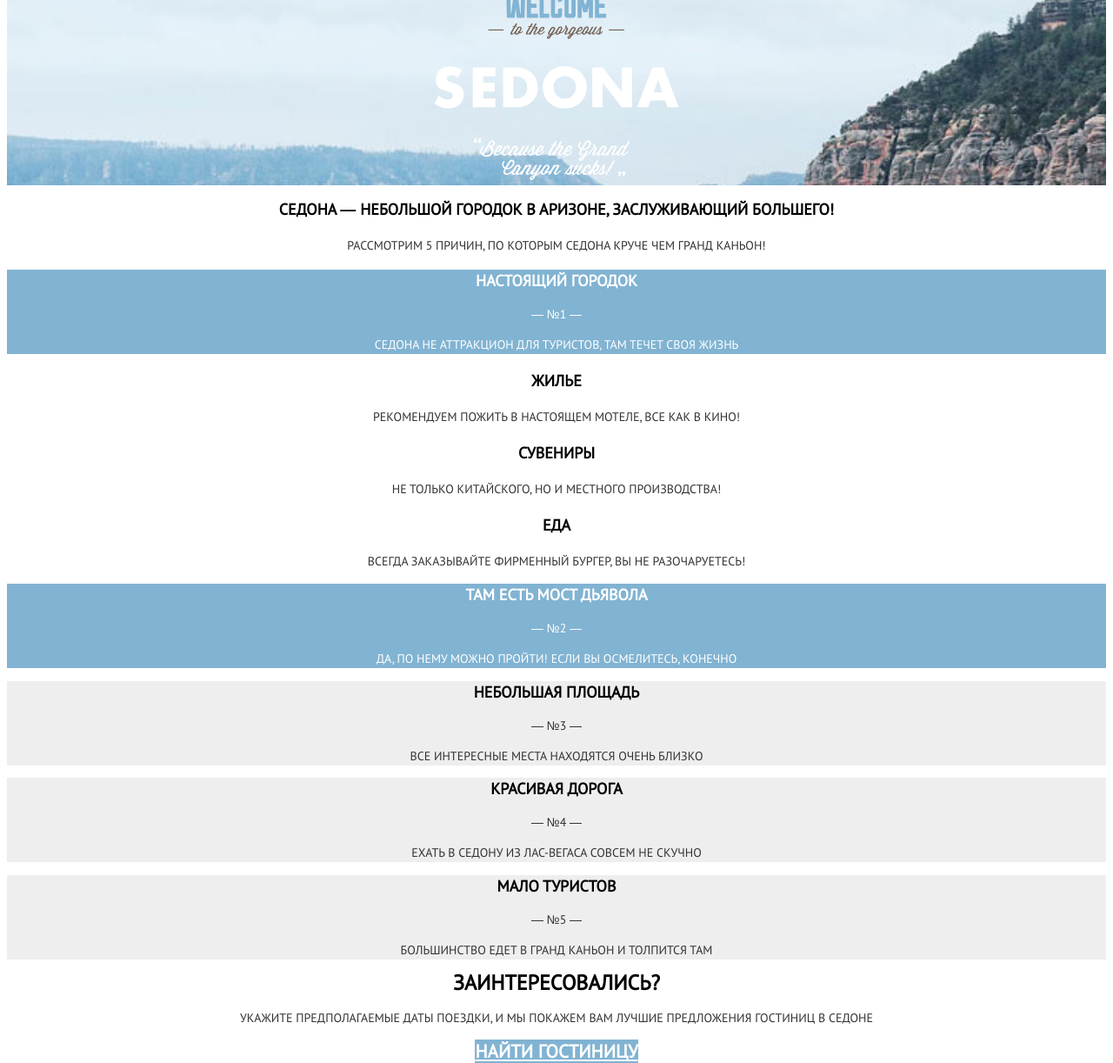
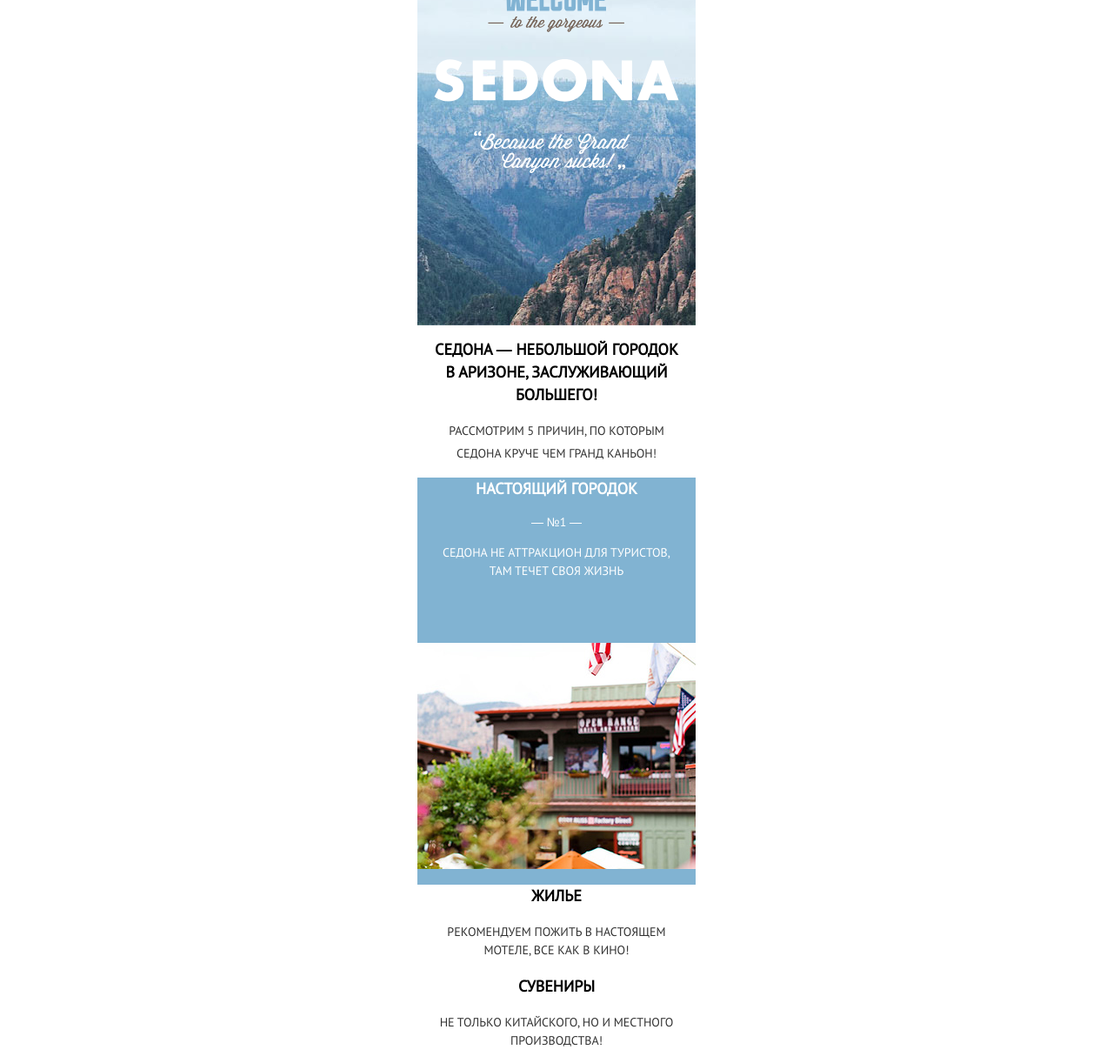
Before and after one commit to emptyform/287231-sedona, a website: page index.html in a window 1280 px wide. Shown: the part 285-1507 px from the top of the page at 87% size. Drawn offline with nearby package versions, Linux system fonts and the light colour scheme; files that its build step writes are made by us from their sources; files whose address does not match are found by name.

Commit message:
Made some layout work

```diff
--- a/index.html
+++ b/index.html
@@ -34,13 +34,10 @@
 
     <main>
       <section class="page-intro">
-        <div class="wrapper">
         <img src="img/text-sedona-index.svg" width="282" height="214" alt="Добро пожаловать в Седону">
-        </div>
       </section>
 
       <section class="advantages">
-        <div class="wrapper">
         <header class="advantages__header">
           <h1 class="advantages__title">Седона — небольшой городок в Аризоне, заслуживающий большего!</h1>
           <p class="advantages__descr">
@@ -127,7 +124,6 @@
             </p>
           </div>
         </div>
-        </div>
       </section>
 
       <section class="hotel-search">
--- a/less/blocks/advantages.less
+++ b/less/blocks/advantages.less
@@ -3,16 +3,25 @@
 }
 
 .advantages__header {
-
+  .wrapper()
 }
 
 .advantages__title {
   .heading()
 }
 
+.advantages__item {
+  margin: 0;
+  background-color: @sedona-blue;
+}
+
 .advantages__caption {
+  height: 190px;
+  margin: 0;
   color: white;
   background-color: @sedona-blue;
+
+  .wrapper();
 
   &--inactive {
     color: black;
@@ -27,6 +36,9 @@
 
 .advantages__photo {
   background-size: cover;
+  width: 100%;
+  height: 260px;
+  margin: 0;
 
   &--town {
     background-image: url('../img/photo-city-mobile@1x.jpg');
@@ -38,7 +50,7 @@
 }
 
 .advantages__heading {
-  .heading()
+  .heading();
 }
 
 .advantages__text {
@@ -48,11 +60,13 @@
 }
 
 .advantages__features {
+  background-color: white;
+
   .list();
 }
 
 .advantages__feature {
-
+  .wrapper();
 }
 
 .advantages__feature-heading {
--- a/less/blocks/btn.less
+++ b/less/blocks/btn.less
@@ -2,6 +2,8 @@
   color: white;
   background-color: @sedona-blue;
   border: none;
+  text-decoration: none;
+  text-transform: uppercase;
 
   .bold();
 }
--- a/less/blocks/form.less
+++ b/less/blocks/form.less
@@ -1,5 +1,5 @@
 .form {
-
+  .wrapper()
 }
 
 .form__items {
@@ -27,11 +27,15 @@
 
   &--checkbox {
     color: black;
+    text-transform: none;
+
     .heading();
   }
 }
 
 .form__text {
+  height: 58px;
+  padding-left: 22px;
   border: none;
   background-color: @sedona-gray;
 
@@ -39,5 +43,9 @@
 }
 
 .form__textarea {
+  font-family: inherit;
+  border: none;
+  background-color: @sedona-gray;
+
   .heading();
 }
--- a/less/blocks/gallery.less
+++ b/less/blocks/gallery.less
@@ -1,5 +1,5 @@
 .gallery {
-
+  .wrapper();
 }
 
 .gallery__header {
--- a/less/blocks/main-nav.less
+++ b/less/blocks/main-nav.less
@@ -1,6 +1,8 @@
 .main-nav {
   color: white;
   background-color: @sedona-blue;
+
+  .wrapper();
 }
 
 .main-nav__list {
@@ -8,7 +10,9 @@
 }
 
 .main-nav__link {
+  font-size: 18px;
+  font-weight: bold;
+  line-height: 40px;
+
   .link(white);
-  font-size: 18px;
-  line-height: 40px;
 }
--- a/less/blocks/page-header.less
+++ b/less/blocks/page-header.less
@@ -1,3 +1,3 @@
 .page-header {
-
+  background-color: @sedona-blue
 }
--- a/less/blocks/page-intro.less
+++ b/less/blocks/page-intro.less
@@ -1,4 +1,5 @@
 .page-intro {
+  height: 389px;
   background-size: cover;
   background-image: url('../img/bg-back-mobile@1x.jpg');
 }
--- /dev/null
+++ b/less/blocks/wrapper.less
@@ -0,0 +1,7 @@
+.wrapper {
+  width: 320px;
+  padding-left: 20px;
+  padding-right: 20px;
+  margin-left: auto;
+  margin-right: auto;
+}
--- a/less/global/layout.less
+++ b/less/global/layout.less
@@ -3,6 +3,10 @@
 }
 
 body {
+  max-width: 320px;
+  margin-top: 0;
+  margin-left: auto;
+  margin-right: auto;
   box-sizing: border-box;
   font-family: 'PT Sans', Arial, sans-serif;
   font-size: 14px;
--- a/less/mixins.less
+++ b/less/mixins.less
@@ -20,3 +20,9 @@
   padding: 0;
   list-style: none;
 }
+
+.wrapper() {
+  width: 320px;
+  padding-left: 20px;
+  padding-right: 20px;
+}
```
Also changed, not shown: form.html (+1 -3 lines). Lines whose indentation alone changed are shown as unchanged.
